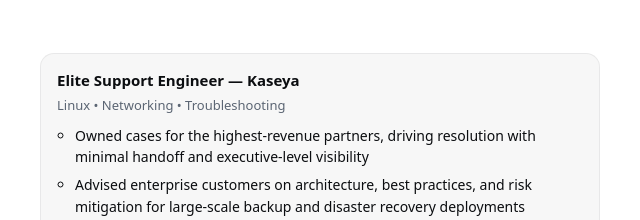
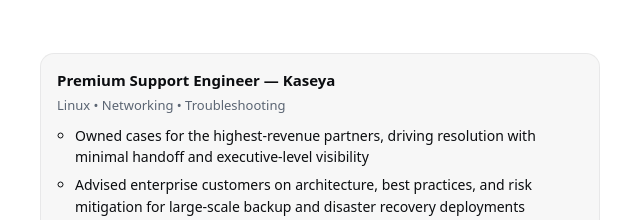
Before and after one commit to KevDas/resume-websites, a plain HTML site: page index.html in a window 1280 px wide. Shown: the part 497-717 px from the top of the page, 398-1038 px from the left. Drawn offline with Linux system fonts and the light colour scheme.

Commit message:
edited body

```diff
--- a/index.html
+++ b/index.html
@@ -81,7 +81,7 @@
           <div class="time">December 2025 — Present</div>
           <div class="card">
             <div class="card-top">
-              <h3 class="role">Elite Support Engineer — Kaseya</h3>
+              <h3 class="role">Premium Support Engineer — Kaseya</h3>
               <div class="meta">Linux • Networking • Troubleshooting</div>
             </div>
             <ul class="bullets">
```
